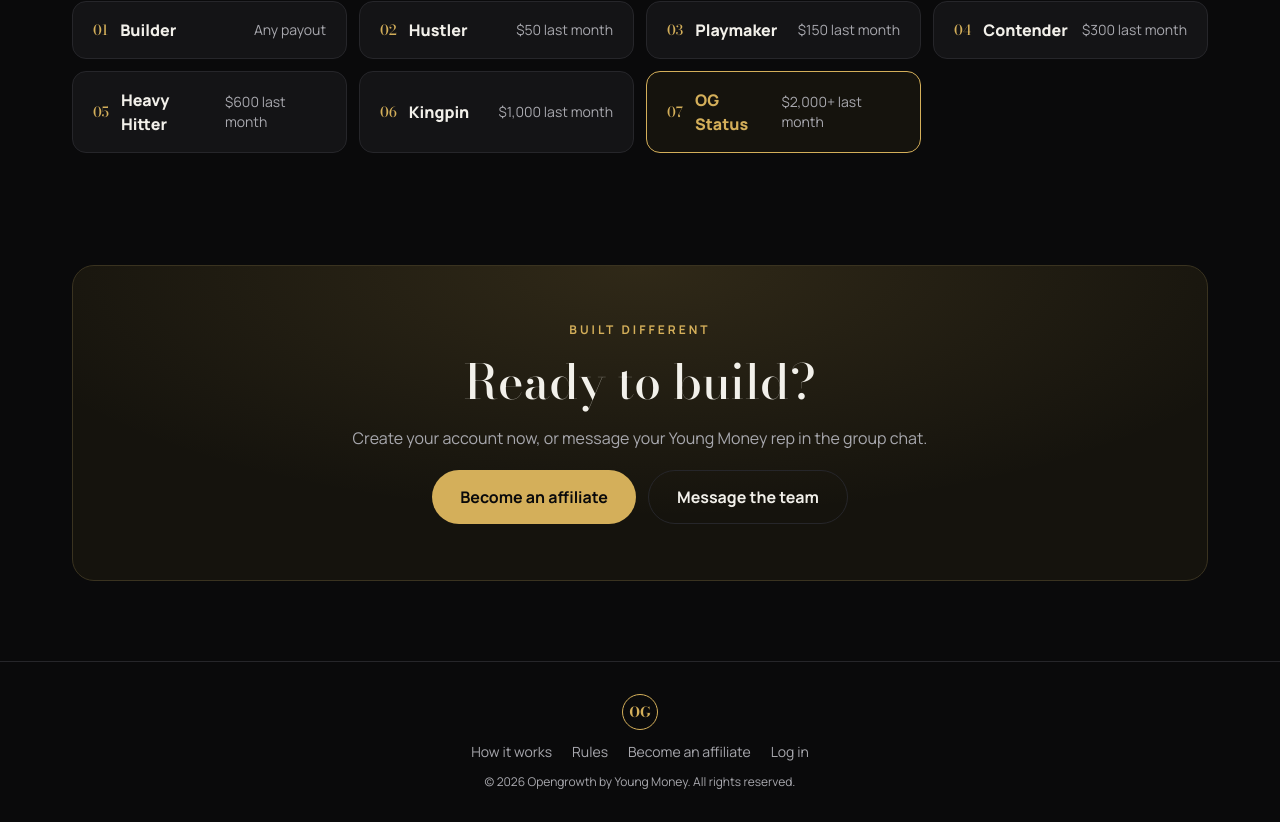
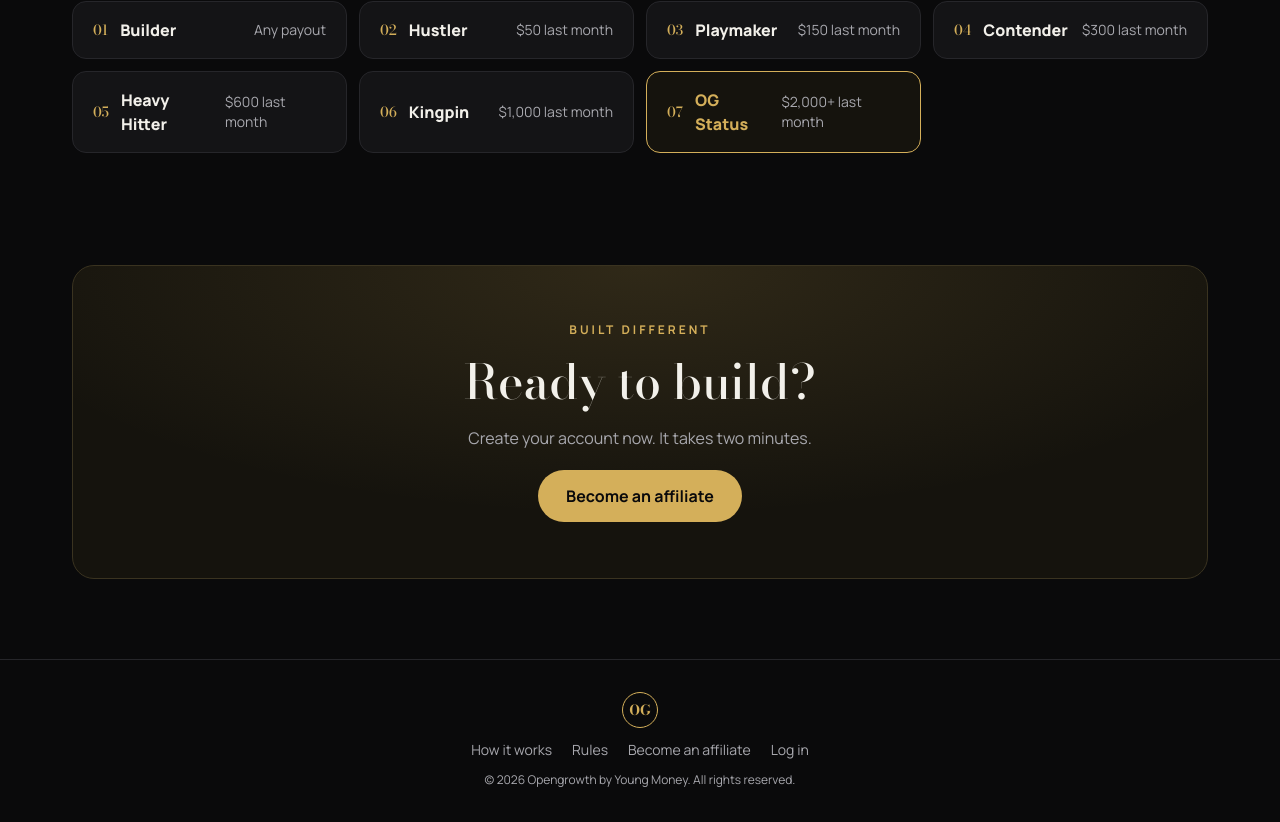
Before and after one commit to Valentino-Junior/opengrowth-affiliate, a Next.js app: page / in a window 1280 px wide. Shown: the part 3255-4077 px from the top of the page. Built offline with nearby package versions, Linux system fonts and the light colour scheme; no server answers; the database is empty.

Commit message:
Landing: Message the team only shows when a group chat link is set

```diff
--- a/src/app/page.tsx
+++ b/src/app/page.tsx
@@ -16,7 +16,6 @@ const secondary =
 export default async function HomePage() {
   const [s, user] = await Promise.all([getSettings(), getCurrentUser()]);
   const rate = formatRate(s.commissionRateBp);
-  const chat = s.groupChatUrl || "/join";
   const e = example(s);
 
   return (
@@ -141,14 +140,19 @@ export default async function HomePage() {
           />
           <span className="relative text-xs font-bold tracking-[3px] text-gold">BUILT DIFFERENT</span>
           <h2 className="relative m-0 font-serif text-4xl font-medium sm:text-5xl">Ready to build?</h2>
-          <p className="relative m-0 max-w-xl text-muted">Create your account now, or message your Young Money rep in the group chat.</p>
+          <p className="relative m-0 max-w-xl text-muted">
+            {s.groupChatUrl ? "Create your account now, or message your Young Money rep in the group chat." : "Create your account now. It takes two minutes."}
+          </p>
           <div className="relative flex w-full flex-col justify-center gap-3 sm:w-auto sm:flex-row">
             <Link href="/join" className={primary}>
               Become an affiliate
             </Link>
-            <a href={chat} className={secondary} {...(s.groupChatUrl ? { target: "_blank", rel: "noreferrer" } : {})}>
-              Message the team
-            </a>
+            {/* Only when admin has set the group chat link (Settings); otherwise it would just repeat the button above. */}
+            {s.groupChatUrl ? (
+              <a href={s.groupChatUrl} className={secondary} target="_blank" rel="noreferrer">
+                Message the team
+              </a>
+            ) : null}
           </div>
         </section>
       </main>
```
